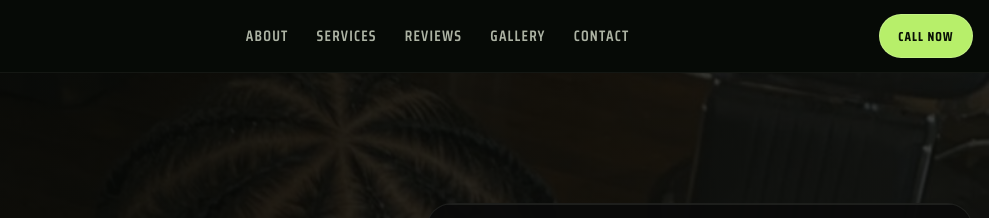
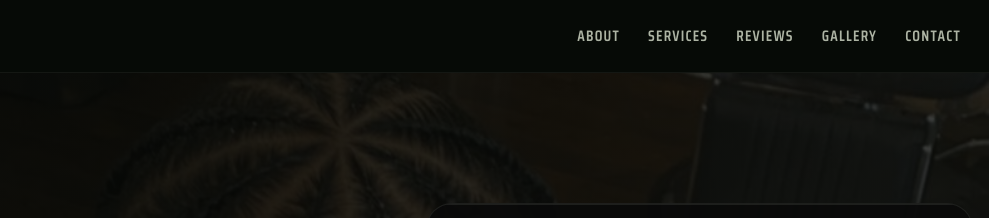
Before and after one commit to rishydeosthali/fade-lab, a website built with Vite: page index.html in a window 1280 px wide. Shown: the top 218 px of the page, 291-1280 px from the left. Built offline with nearby package versions, Linux system fonts and the light colour scheme.

Commit message:
removed call button

```diff
--- a/index.html
+++ b/index.html
@@ -37,7 +37,6 @@
         <a href="#contact">Contact</a>
       </div>
 
-      <a class="nav-cta" href="tel:+15127029126">Call Now</a>
     </nav>
   </header>
 
```
